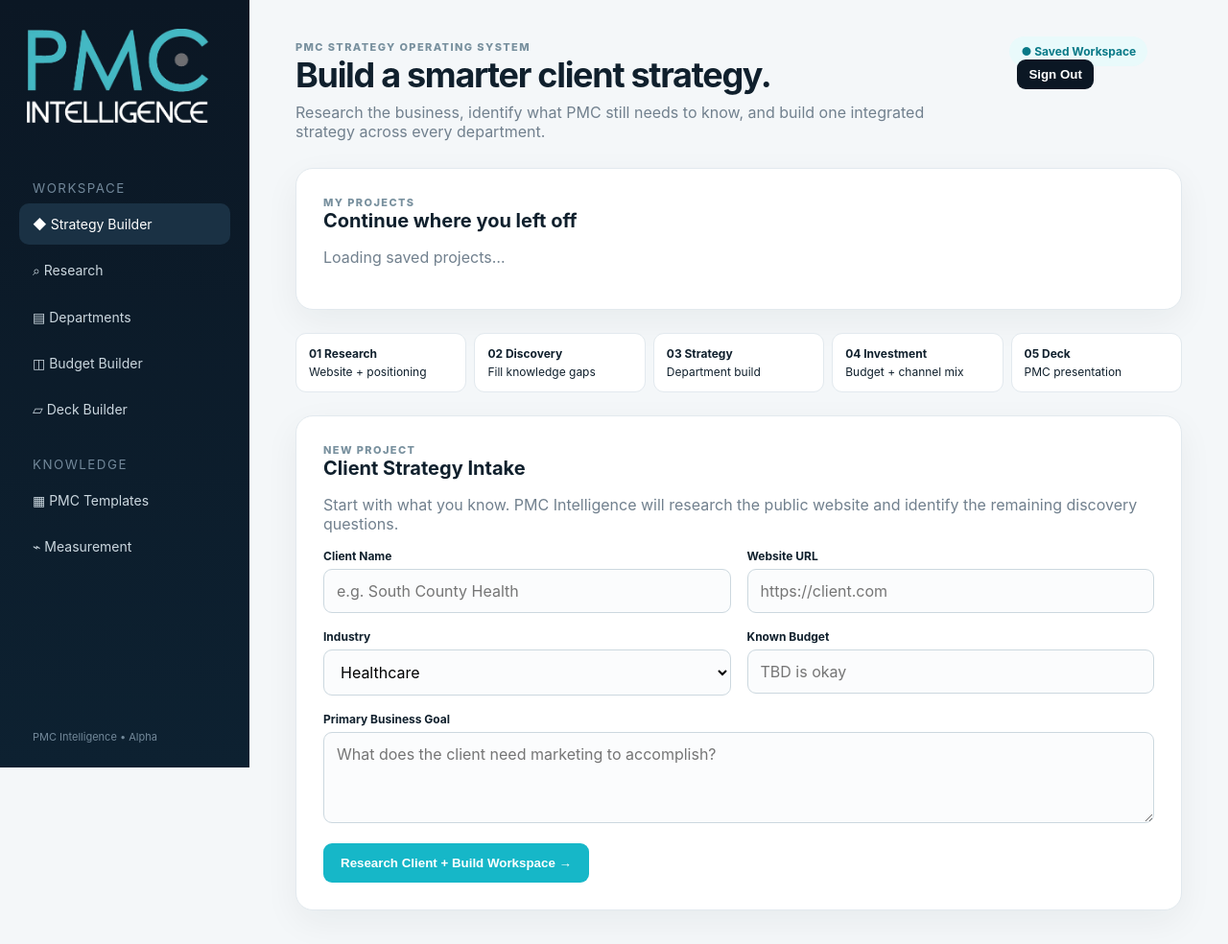
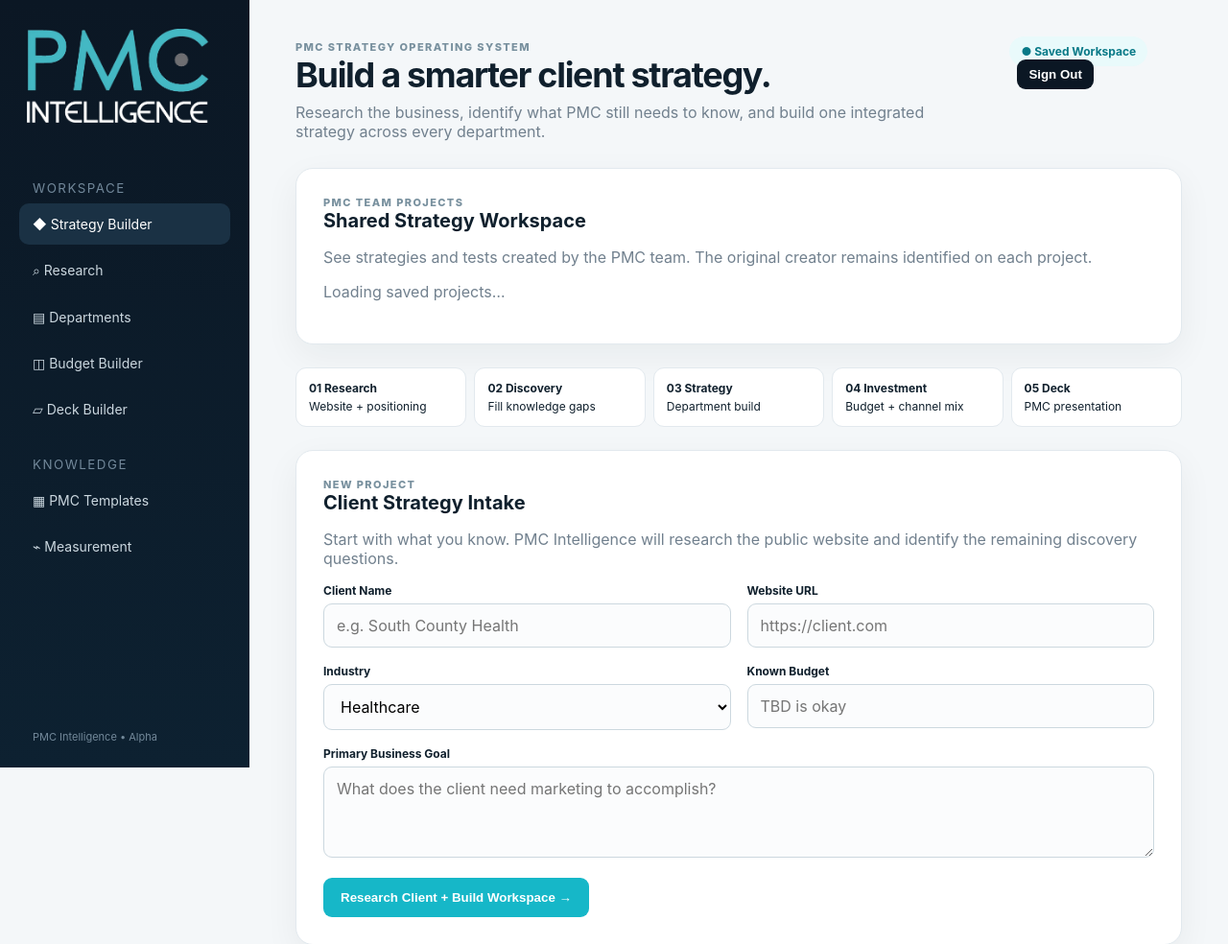
Before and after one commit to PMCMEDIA/pmc-intelligence, a Flask app: page / in a window 1280 px wide; the page is wider, and only the part inside the window is pictured. Shown: the top 984 px of that part at 96% size. Run offline with Flask 3, Linux system fonts and the light colour scheme; the visitor is signed in with stand-in values (Sample User, id 1).

Commit message:
Show shared PMC team projects with creator attribution

```diff
--- a/templates/index.html
+++ b/templates/index.html
@@ -27,7 +27,7 @@ input,select,textarea{width:100%;padding:12px 13px;border:1px solid #ccd8df;bord
 <aside class="side"><div class="brand-lockup"><img class="pmc-png-logo" src="/static/pmc-intelligence-logo.png" alt="PMC Intelligence"></div><div class="nav"><small>Workspace</small><div class="active" onclick="window.scrollTo({top:0,behavior:'smooth'})">◆ Strategy Builder</div><div onclick="jumpToStage(1)">⌕ Research</div><div onclick="jumpToStage(3)">▤ Departments</div><div onclick="jumpToStage(4)">◫ Budget Builder</div><div onclick="jumpToStage(5)">▱ Deck Builder</div><small>Knowledge</small><div onclick="currentProject&&showDeck()">▦ PMC Templates</div><div onclick="currentProject&&showMeasurement()">⌁ Measurement</div></div><div class="version">PMC Intelligence • Alpha</div></aside>
 <main class="main"><div id="loginScreen" class="login-screen {% if logged_in %}hidden{% endif %}"><div class="login-shell"><div class="login-brand"><img class="login-logo" src="/static/pmc-intelligence-logo.png" alt="PMC Intelligence"><div class="login-kicker">PMC STRATEGY OPERATING SYSTEM</div><h1>Strategy starts here.</h1><p>Turn client discovery, research and PMC expertise into integrated strategy, investment planning and presentation-ready work.</p><div class="login-points"><span>Research</span><span>Discovery</span><span>Strategy</span><span>Investment</span><span>Decks</span></div></div><div class="login-card"><div class="section-label">Secure PMC Workspace</div><h2>Welcome back</h2><p class="muted">Sign in with your PMC email address to access your saved client strategies.</p><form method="post" action="/enter"><label>PMC Email</label><input id="loginEmail" name="email" type="email" autocomplete="email" placeholder="yourname@pmcne.com" required><button id="loginButton" class="btn primary login-btn" type="submit">Enter PMC Intelligence →</button></form><div id="loginError" class="login-error {% if not login_error %}hidden{% endif %}">{{ login_error }}</div><div class="login-foot">Internal access • @pmcne.com accounts only</div></div></div></div><div id="appWorkspace" class="{% if not logged_in %}hidden{% endif %}">
 <div class="hero"><div><div class="section-label">PMC Strategy Operating System</div><h1>Build a smarter client strategy.</h1><div class="muted">Research the business, identify what PMC still needs to know, and build one integrated strategy across every department.</div></div><div><span class="status">● Saved Workspace</span><button class="btn" style="margin-left:8px;padding:8px 12px" onclick="logout()">Sign Out</button></div></div>
-<div id="activeProjectBanner"></div><div class="card"><div class="section-label">My Projects</div><h2>Continue where you left off</h2><div id="projectList"><p class="muted">Loading saved projects…</p></div></div><div class="progress" id="workflowProgress"><div class="step"><b>01 Research</b>Website + positioning</div><div class="step"><b>02 Discovery</b>Fill knowledge gaps</div><div class="step"><b>03 Strategy</b>Department build</div><div class="step"><b>04 Investment</b>Budget + channel mix</div><div class="step"><b>05 Deck</b>PMC presentation</div></div>
+<div id="activeProjectBanner"></div><div class="card"><div class="section-label">PMC Team Projects</div><h2>Shared Strategy Workspace</h2><p class="muted">See strategies and tests created by the PMC team. The original creator remains identified on each project.</p><div id="projectList"><p class="muted">Loading saved projects…</p></div></div><div class="progress" id="workflowProgress"><div class="step"><b>01 Research</b>Website + positioning</div><div class="step"><b>02 Discovery</b>Fill knowledge gaps</div><div class="step"><b>03 Strategy</b>Department build</div><div class="step"><b>04 Investment</b>Budget + channel mix</div><div class="step"><b>05 Deck</b>PMC presentation</div></div>
 <div class="card"><div class="section-label">New Project</div><h2>Client Strategy Intake</h2><p class="muted">Start with what you know. PMC Intelligence will research the public website and identify the remaining discovery questions.</p>
 <div class="grid">
 <div class="field"><label>Client Name</label><input id=c placeholder="e.g. South County Health"></div>
@@ -61,7 +61,7 @@ async function logout(){await fetch("/api/logout",{method:"POST"});location.relo
 async function loadProjects(){
  const r=await fetch("/api/projects"); if(!r.ok)return;
  const items=await r.json();
- $("projectList").innerHTML=items.length?items.map(p=>'<div class="project-row"><div><h3>'+esc(p.client)+'</h3><div class="project-meta">Last updated '+new Date(p.updated_at).toLocaleDateString()+'</div><span class="project-status">'+esc(p.status||"Draft")+'</span></div><button class="btn" onclick="openProject(\''+p.id+'\')">Open Project →</button></div>').join(""):'<p class="muted">No saved projects yet. Start a client strategy below.</p>';
+ $("projectList").innerHTML=items.length?items.map(p=>'<div class="project-row"><div><h3>'+esc(p.client)+'</h3><div class="project-meta">Created by '+esc(p.owner||"PMC Team")+' • Updated '+new Date(p.updated_at).toLocaleDateString()+'</div><span class="project-status">'+esc(p.status||"Draft")+'</span></div><button class="btn" onclick="openProject(\''+p.id+'\')">Open Project →</button></div>').join(""):'<p class="muted">No saved projects yet. Start a client strategy below.</p>';
 }
 async function openProject(id){const r=await fetch("/api/projects/"+id);if(!r.ok)return;const p=await r.json();renderProject(p);restoreProjectStage(p)}
 async function build(){
```
